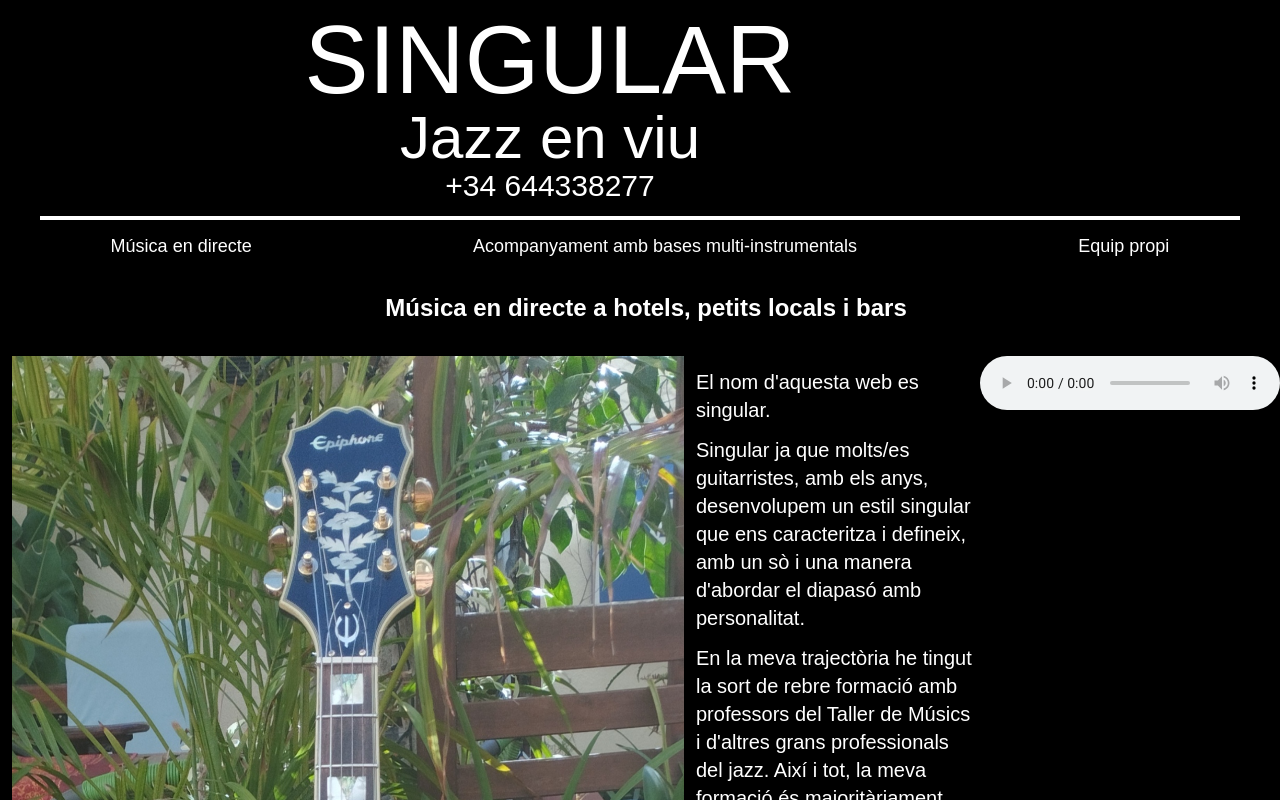
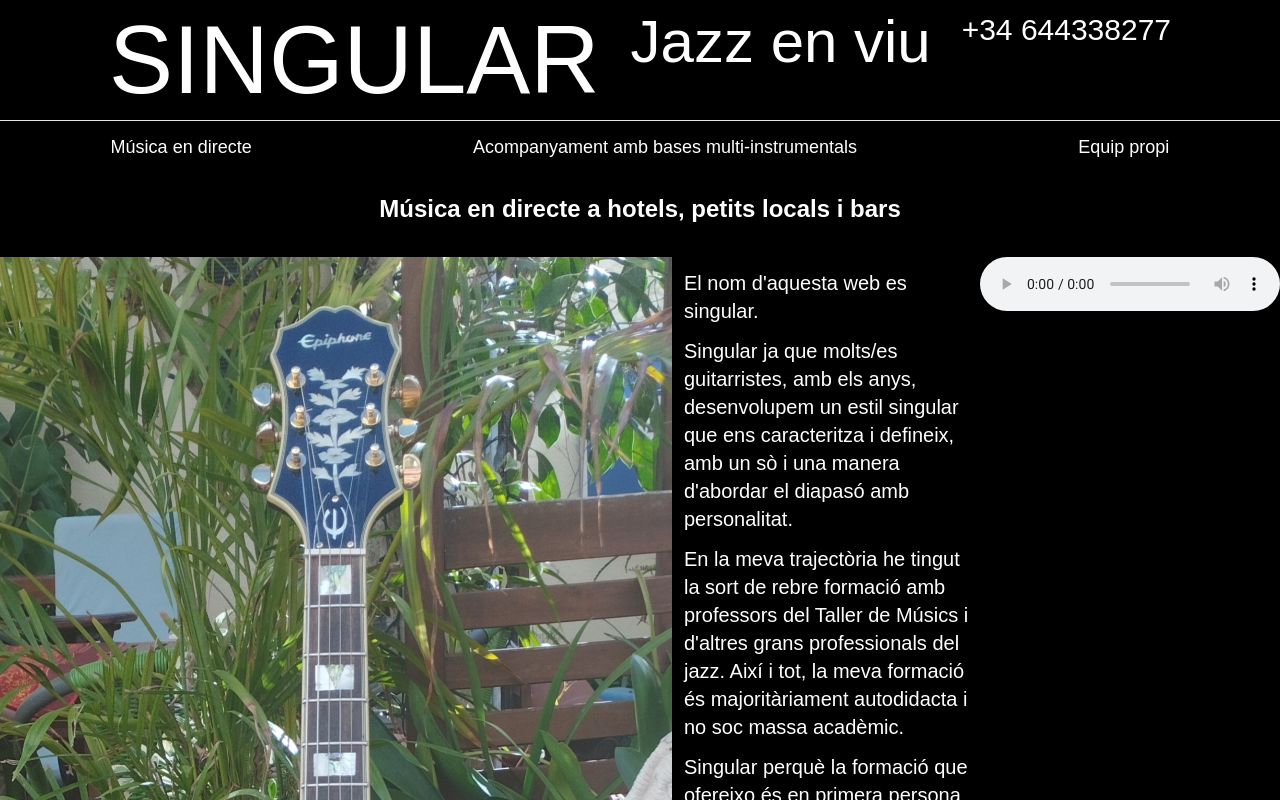
Before and after one commit to Meikakuzen/web-singular, a React (Vite) app: page / in a window 1280 px wide. Shown: the top 800 px of the page. Built offline with nearby package versions, Linux system fonts and the light colour scheme; a web font is replaced by a local one.

Commit message:
arreglos

```diff
--- a/src/App.jsx
+++ b/src/App.jsx
@@ -7,8 +7,11 @@ import Section from './components/Section'
 const App = () => {
   return (
     <>
+    <div className="flex justify-center">
     <Header />
-    <div className="flex flex-row justify-around mt-3 lg:ml-0">
+    </div>
+    <hr className="text-white"/>
+    <div className="flex flex-row justify-around mt-3 ml-4 lg:ml-0">
       <h2 className="text-white text-lg">Música en directe</h2>
       <h2 className="text-white text-lg">Acompanyament amb bases multi-instrumentals</h2>
       <h2 className="text-white text-lg">Equip propi</h2>
--- a/src/components/Header.jsx
+++ b/src/components/Header.jsx
@@ -3,12 +3,11 @@ import React from 'react'
 const Header = () => {
   return (
     <>
-    <header className="container justify-center mt-3 mb-3 flex-wrap flex-col gap-3 inline-block">
-      <h1 className="text-8xl text-white text-center">SINGULAR </h1>
-      <p className="text-6xl text-white text-center">Jazz en viu</p>
-      <p className="text-white text-3xl text-center">+34 644338277</p>
+    <header className="container flex sm:justify-center mt-3 mb-3 flex-wrap gap-3 md:justify-evenly xl:content-center">
+      <h1 className="text-8xl text-white">SINGULAR </h1>
+      <p className="text-6xl text-white">Jazz en viu</p>
+      <p className="text-white text-3xl">+34 644338277</p>
     </header>
-    <hr className="border-white border-solid border-2 ml-10 mr-10" />
     </>
 
   )
--- a/src/components/Section.jsx
+++ b/src/components/Section.jsx
@@ -6,11 +6,11 @@ import Player2 from './Player2'
 
 const Section = () => {
   return (
-    <section className="text-white text-xl mt-8 ml-3">
+    <section className="text-white text-xl mt-8">
       <h3 className="text-xl2 font-bold mb-8 text-center md:text-2xl xl:text-4xl">Música en directe a hotels, petits locals i bars</h3>
       <div className="flex flex-col justify-center md:justify-center lg:flex-row">
-        <img className="max-w-2xl max-h-2xl" src={Image} alt="guitarra"/>
-        <div className="ml-3 flex flex-col align-center xl:gap-10">
+        <img className="max-w-2xl" src={Image} alt="guitarra"/>
+        <div className="flex flex-col align-center ml-3 xl:gap-10">
           <p className="mt-3"> El nom d'aquesta web es singular. </p>
           <p className="mt-3">Singular ja que molts/es guitarristes, amb els anys, desenvolupem un estil singular
           que ens caracteritza i defineix, amb un sò i una manera d'abordar el diapasó amb personalitat.</p>
@@ -22,7 +22,7 @@ const Section = () => {
           <p className="mt-3">Assoleixo diferents estils: standards de jazz, jazz-blues, smooth jazz, jazz fusion, chicago blues, chill out...</p>
           <p className="mt-3">Sempre a un volum agradable, d'una manera suau i dinàmica, creativa i lúdica amb l'objectiu d'acompanyar els/les assistents amb música en directe
           agradable feta amb gust i delicadesa.</p>
-          <p className="text-center mt-6 font-bold text-xl">Disponiblitat temporada d'estiu 2024-2025</p>
+          <p className="text-center mt-6 font-bold mb-4 text-xl">Disponiblitat temporada d'estiu 2024-2025</p>
           <img src={ImageJazz} alt="picture jazz" />
           <p className="mt-3"> Gràcies a totes aquelles persones amants de la música</p>
           <p className="mt-3"> Gràcies a totes aquelles persones que gaudeixen i comparteixen la música</p>
```
